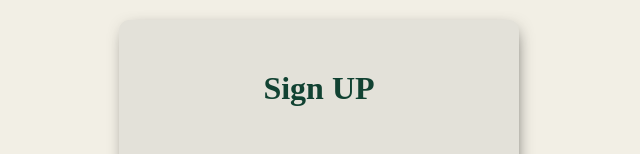
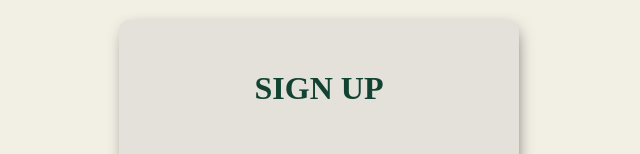
Before and after one commit to saikatcodec/Login_Registration, a plain HTML site: page sign_up.html in a window 1280 px wide. Shown: the part 130-284 px from the top of the page, without its empty margins (321-961 px from the left). Drawn offline with Linux system fonts and the light colour scheme.

Commit message:
Update sign_up.html

```diff
--- a/sign_up.html
+++ b/sign_up.html
@@ -13,7 +13,7 @@
   <body>
     <div class="container">
       <div class="mid midS">
-        <h1 class="header">Sign UP</h1>
+        <h1 class="header">SIGN UP</h1>
         <form action="index.html" class="formSet">
           <div class="field">
             <i class="fa-solid fa-user-tie"></i>
```
